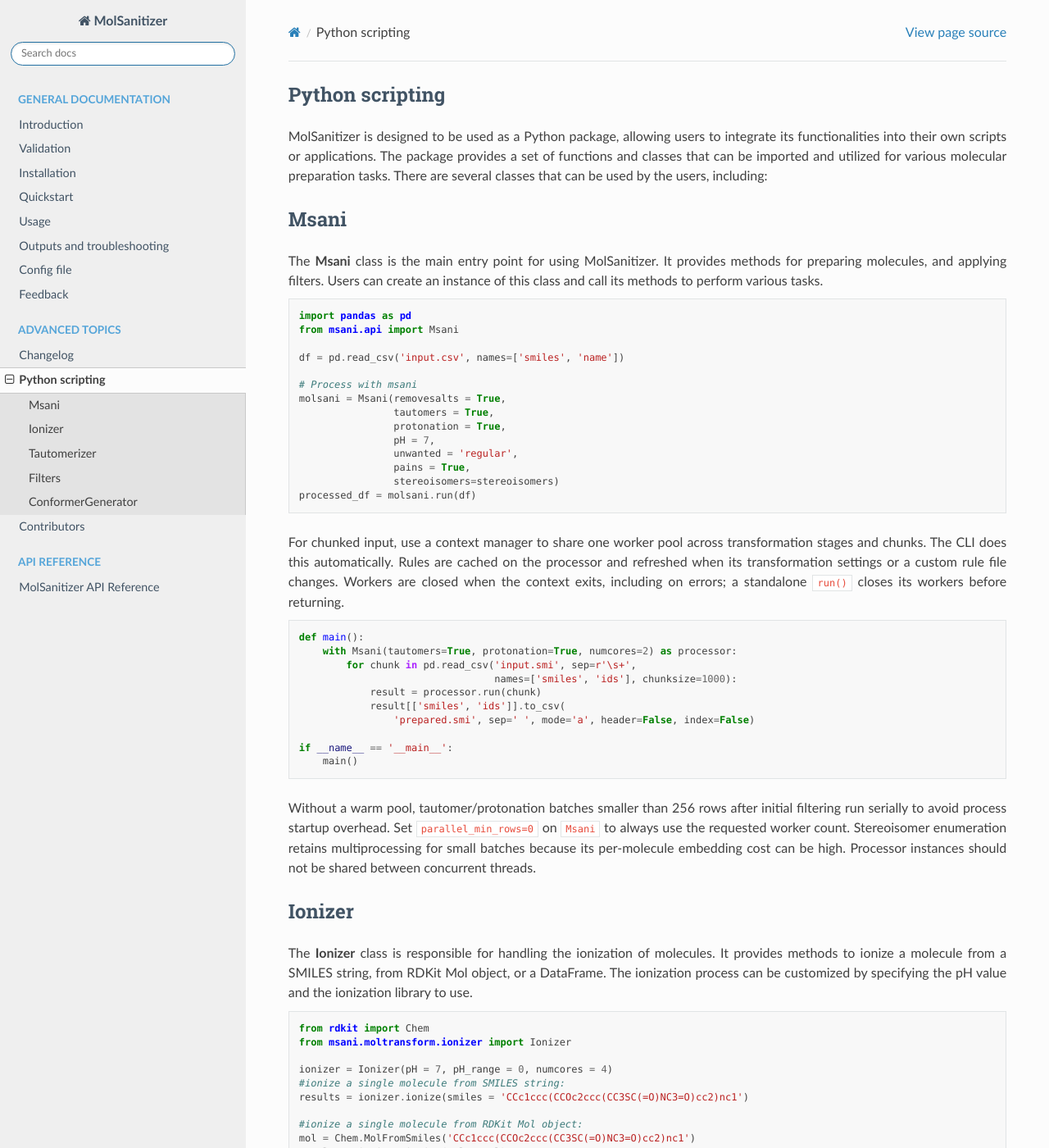
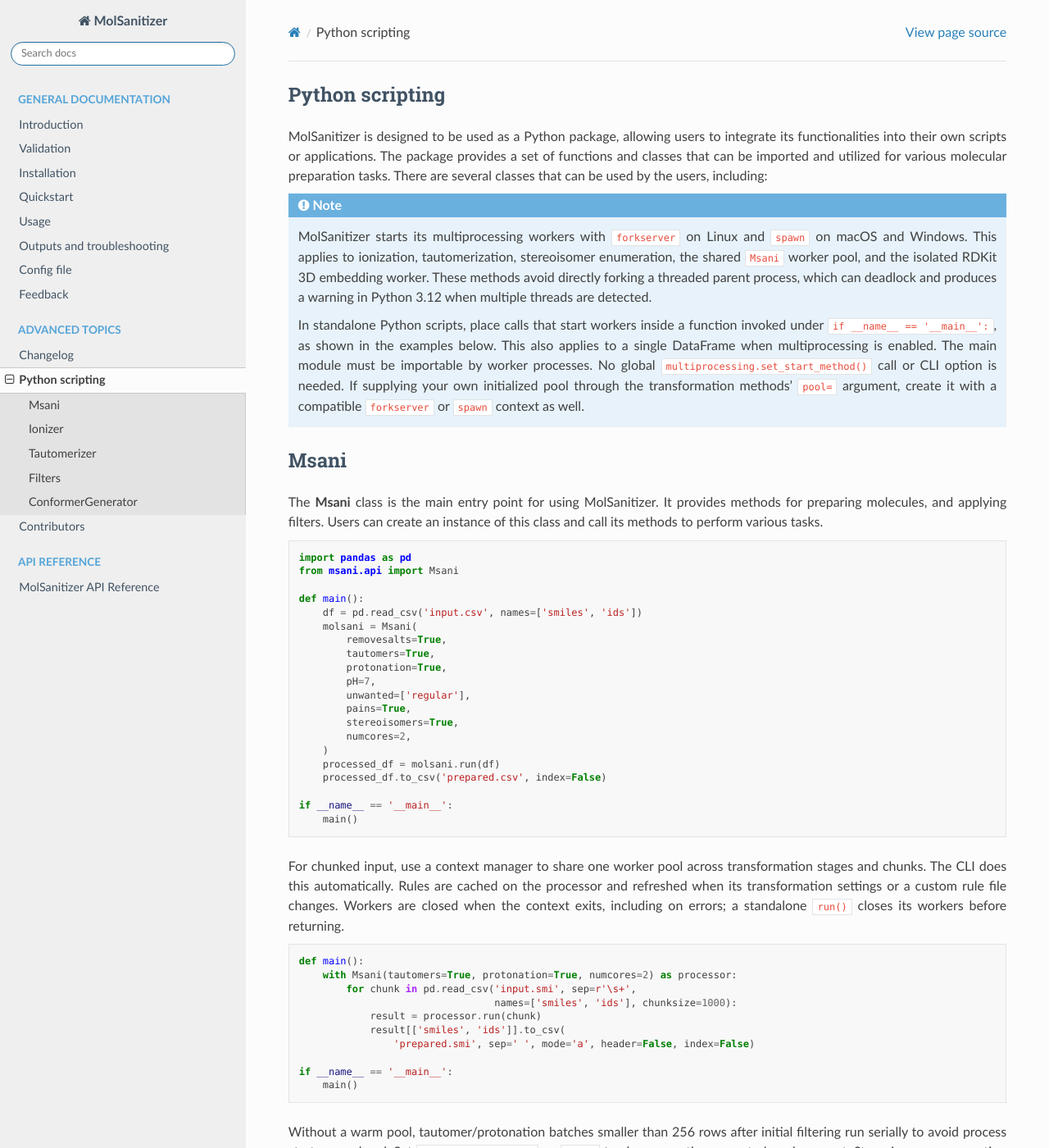
Before and after one commit to Carlssonlab/MolSanitizer, a Sphinx documentation site: the page built from docs/source/python.rst, in a window 1280 px wide and 1400 px high. Shown: the whole window at 82% size. Built offline with Sphinx 7.4.7 and the Read the Docs theme 3.1.0, drawn with Linux system fonts in a browser that asks for light colours.

Commit message:
fix(conformers): avoid forking threaded parents during RDKit embedding

```diff
--- a/docs/source/python.rst
+++ b/docs/source/python.rst
@@ -3,6 +3,24 @@
 .. _python:
 
 MolSanitizer is designed to be used as a Python package, allowing users to integrate its functionalities into their own scripts or applications. The package provides a set of functions and classes that can be imported and utilized for various molecular preparation tasks. There are several classes that can be used by the users, including:
+
+.. note::
+
+    MolSanitizer starts its multiprocessing workers with ``forkserver`` on
+    Linux and ``spawn`` on macOS and Windows. This applies to ionization,
+    tautomerization, stereoisomer enumeration, the shared ``Msani`` worker
+    pool, and the isolated RDKit 3D embedding worker. These methods avoid
+    directly forking a threaded parent process, which can deadlock and
+    produces a warning in Python 3.12 when multiple threads are detected.
+
+    In standalone Python scripts, place calls that start workers inside a
+    function invoked under ``if __name__ == '__main__':``, as shown in the
+    examples below. This also applies to a single DataFrame when multiprocessing
+    is enabled. The main module must be importable by worker
+    processes. No global ``multiprocessing.set_start_method()`` call or CLI
+    option is needed. If supplying your own initialized pool through the
+    transformation methods' ``pool=`` argument, create it with a compatible
+    ``forkserver`` or ``spawn`` context as well.
 
 Msani
 -----
@@ -14,17 +32,23 @@
     import pandas as pd
     from msani.api import Msani
 
-    df = pd.read_csv('input.csv', names=['smiles', 'name'])
+    def main():
+        df = pd.read_csv('input.csv', names=['smiles', 'ids'])
+        molsani = Msani(
+            removesalts=True,
+            tautomers=True,
+            protonation=True,
+            pH=7,
+            unwanted=['regular'],
+            pains=True,
+            stereoisomers=True,
+            numcores=2,
+        )
+        processed_df = molsani.run(df)
+        processed_df.to_csv('prepared.csv', index=False)
 
-    # Process with msani
-    molsani = Msani(removesalts = True,
-                    tautomers = True,
-                    protonation = True,
-                    pH = 7,
-                    unwanted = 'regular',
-                    pains = True,
-                    stereoisomers=stereoisomers)
-    processed_df = molsani.run(df)
+    if __name__ == '__main__':
+        main()
 
 
 For chunked input, use a context manager to share one worker pool across
```
Also changed, not shown: 1 other file.
